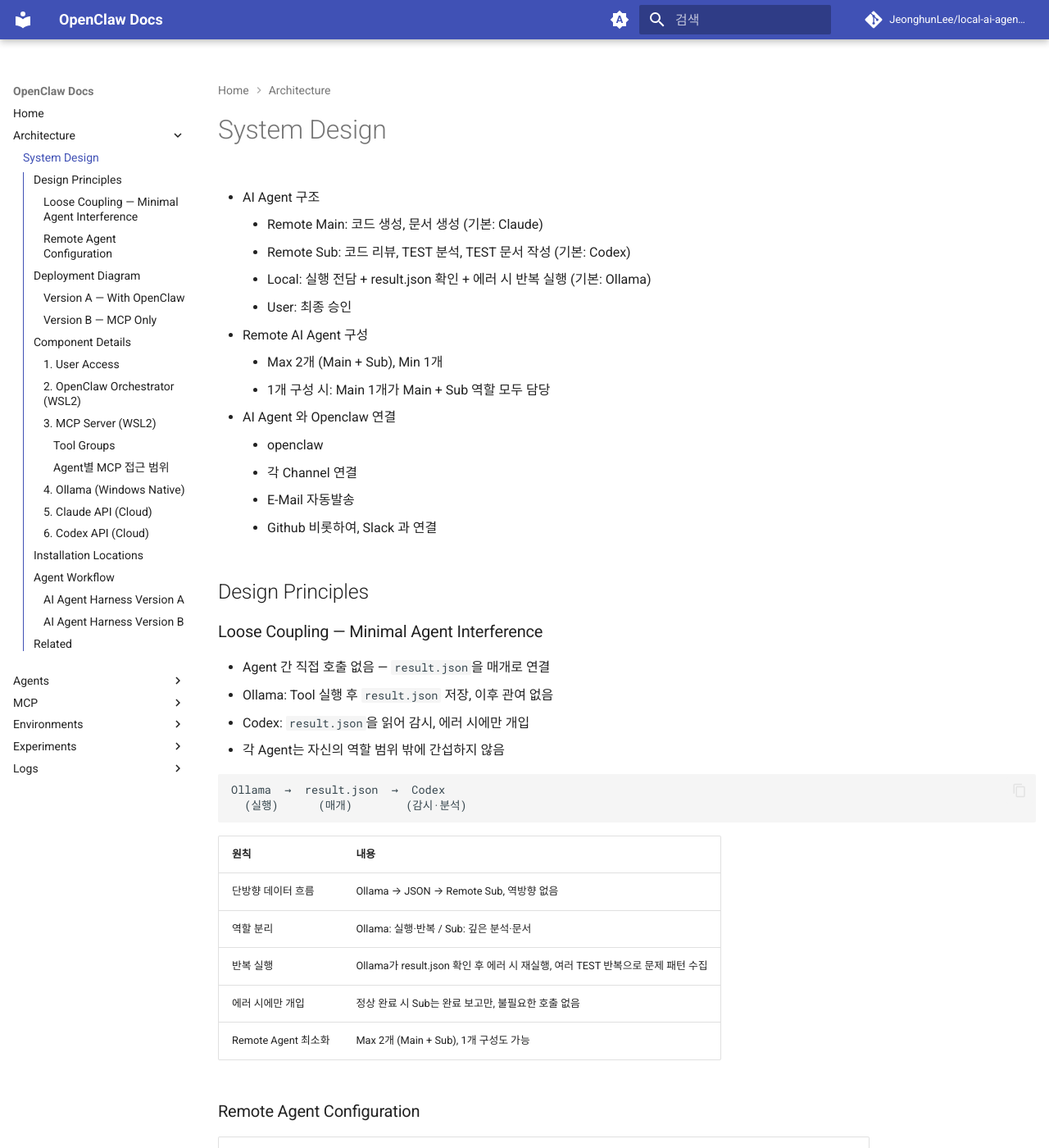
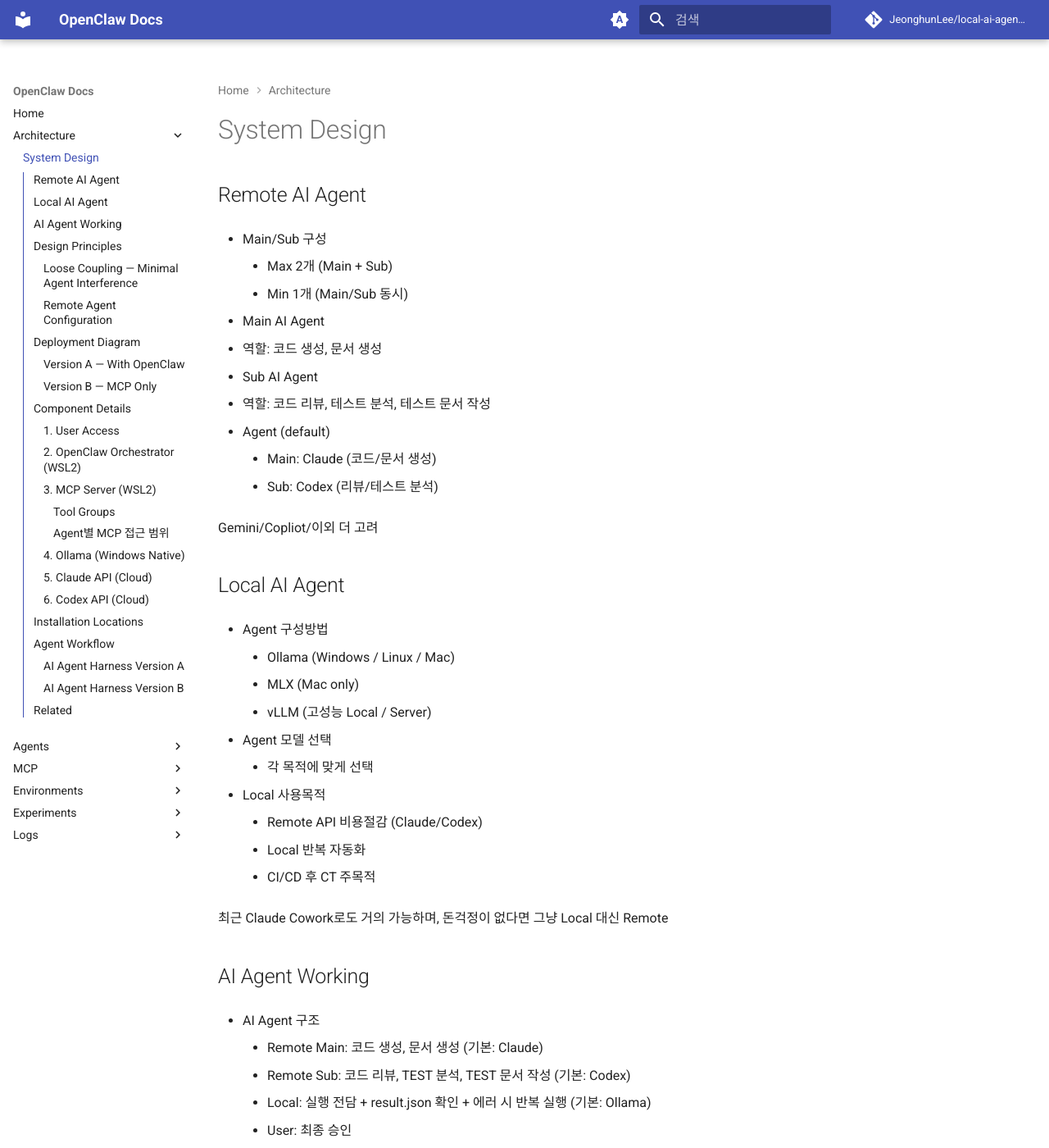
Before and after one commit to JeonghunLee/local-ai-agent-mcp, an MkDocs documentation site: the page built from docs/architecture/system-design.md, in a window 1280 px wide and 1400 px high. Shown: the whole window at 82% size. Built offline with MkDocs 1.6.1 and Material for MkDocs 9.7.7, drawn with Linux system fonts in a browser that asks for light colours; comment, search, counter and statistics services are not loaded.

Commit message:
update docs

```diff
--- a/docs/architecture/system-design.md
+++ b/docs/architecture/system-design.md
@@ -1,5 +1,42 @@
 # System Design
 
+
+## Remote AI Agent
+
+* Main/Sub 구성
+    * Max 2개 (Main + Sub)
+    * Min 1개 (Main/Sub 동시)
+
+* Main AI Agent
+  - 역할: 코드 생성, 문서 생성
+
+* Sub AI Agent
+  - 역할: 코드 리뷰, 테스트 분석, 테스트 문서 작성
+
+* Agent (default)
+    - Main: Claude (코드/문서 생성)
+    - Sub: Codex (리뷰/테스트 분석)
+
+Gemini/Copliot/이외 더 고려
+
+## Local AI Agent
+
+* Agent 구성방법
+    - Ollama (Windows / Linux / Mac)
+    - MLX (Mac only)
+    - vLLM (고성능 Local / Server)
+
+* Agent 모델 선택
+    - 각 목적에 맞게 선택
+
+* Local 사용목적
+    - Remote API 비용절감 (Claude/Codex)
+    - Local 반복 자동화
+    - CI/CD 후 CT 주목적
+
+최근 Claude Cowork로도 거의 가능하며, 돈걱정이 없다면 그냥 Local 대신 Remote
+
+## AI Agent Working
 
 * AI Agent 구조
     * Remote Main: 코드 생성, 문서 생성 (기본: Claude)
@@ -7,17 +44,16 @@
     * Local: 실행 전담 + result.json 확인 + 에러 시 반복 실행 (기본: Ollama)
     * User: 최종 승인
 
-* Remote AI Agent 구성
-    * Max 2개 (Main + Sub), Min 1개
-    * 1개 구성 시: Main 1개가 Main + Sub 역할 모두 담당
-
 * AI Agent 와 Openclaw 연결
     * openclaw
     * 각 Channel 연결
     * E-Mail 자동발송
     * Github 비롯하여, Slack 과 연결
 
+
 ## Design Principles
+
+
 
 ### Loose Coupling — Minimal Agent Interference
 
```
